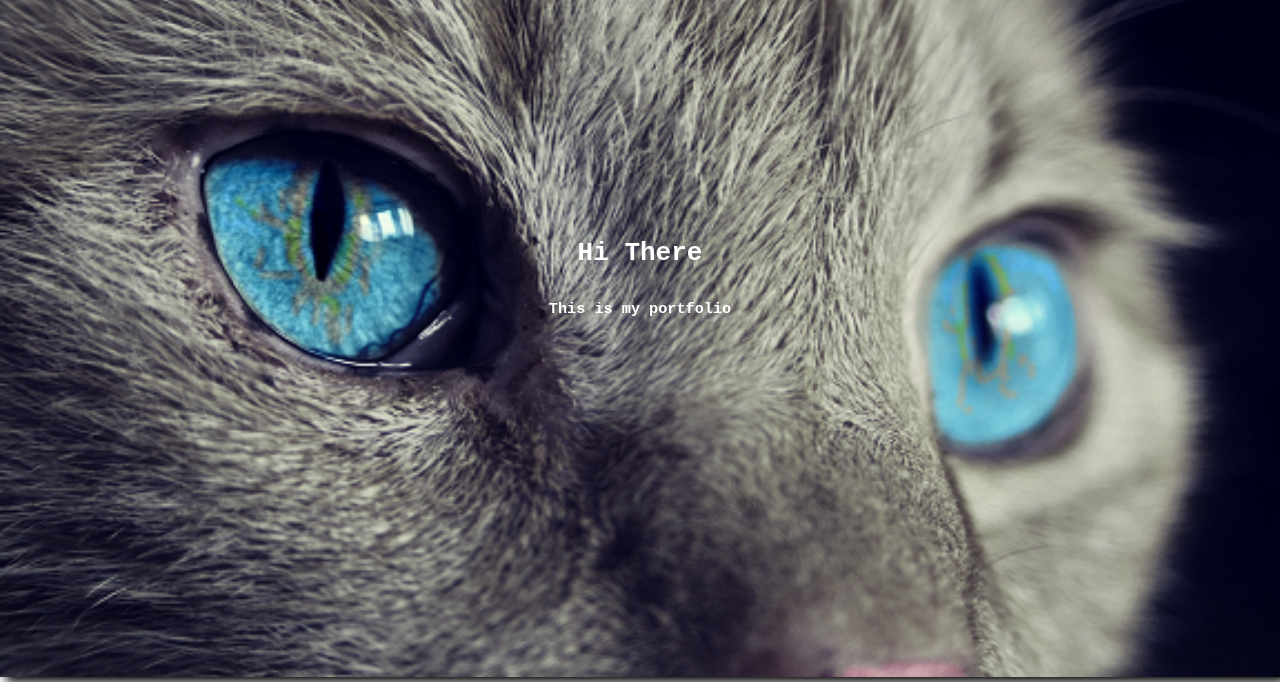
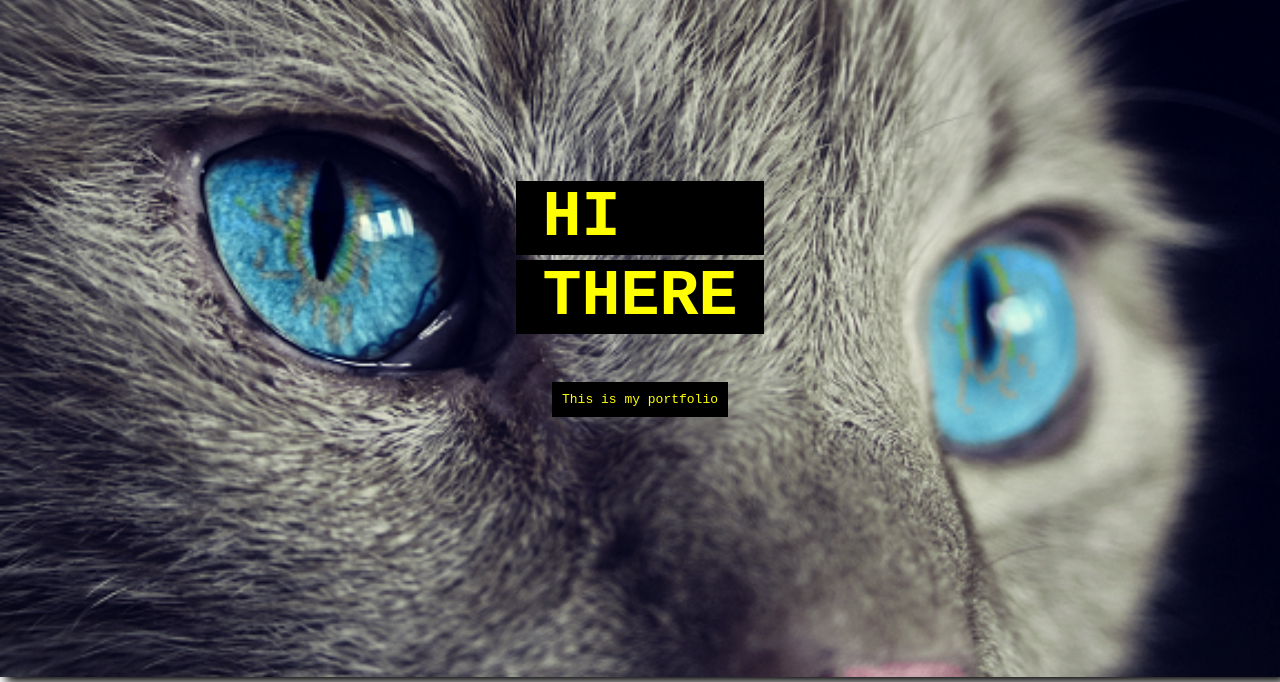
Before and after one commit to crumpx/portfolio, a plain HTML site: page index.html in a window 1280 px wide. Shown: the part 123-805 px from the top of the page. Drawn offline with nearby package versions, Linux system fonts and the light colour scheme.

Commit message:
mainpage

```diff
--- a/css/portfolio.css
+++ b/css/portfolio.css
@@ -30,7 +30,26 @@
 		.header {
 			background-image: url("../imgs/cat.png");
 			background-size: cover;
-			color: white;
+			color: yellow;
+		}
+
+		.header h1 {
+			text-transform: uppercase;
+			color: yellow;
+			font-size: 5em;
+
+		}
+
+		.header span {
+			display: block;
+			background: black;
+			margin-bottom: 5px;
+			padding: 0 0.4em;
+		}
+
+		.header>a {
+			background-color: black;
+			padding: 10px 10px;
 		}
 
 		.nav {
--- a/index.html
+++ b/index.html
@@ -38,8 +38,8 @@
 <div class="contents">
 	<div class="section">
 		<div class="header items-center fullpage">
-		<h1>Hi There</h1>
-		<h3>This is my portfolio</h3>
+		<h1><span>Hi</span> <span>There</span></h1>
+		<a>This is my portfolio</a>
 		</div>
 	</div>
 
```
